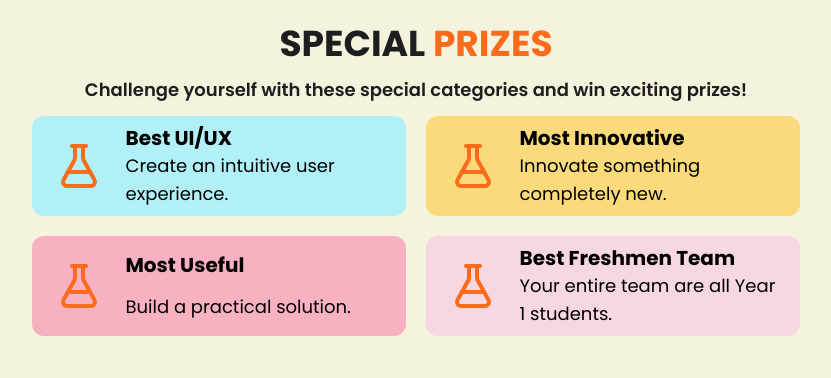
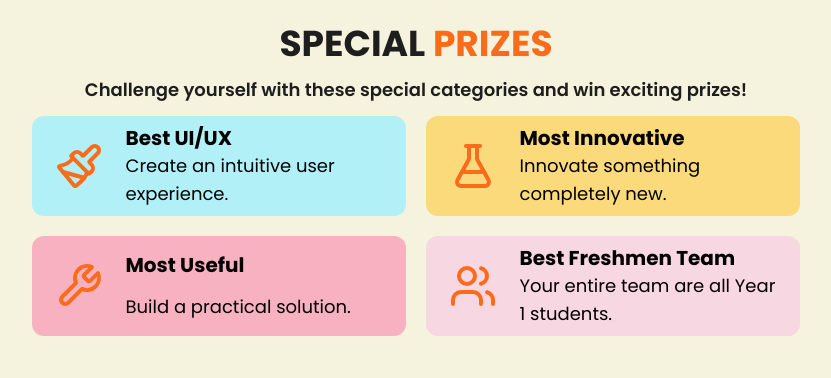
Before and after one commit to DevHub-iLab/summerbuild-2025, a React (Vite) app: page / in a window 1280 px wide. Shown: the part 1040-1418 px from the top of the page, without its empty margins (224-1055 px from the left). Built offline with nearby package versions, Linux system fonts and the light colour scheme; the HTML template or start-up script is replaced by a standard one.

Commit message:
✨ Add icons to ChallengeCards for enhanced visual appeal

```diff
--- a/src/components/Body/Challenge/Challenge.jsx
+++ b/src/components/Body/Challenge/Challenge.jsx
@@ -1,4 +1,5 @@
 import ChallengeCard from "./ChallengeCard.jsx"
+import { FlaskConical, Paintbrush, Wrench, Users } from "lucide-react"
 
 function Challenge() {
     return (
@@ -16,21 +17,25 @@ function Challenge() {
                     color="#B1F0F7"
                     text="Best UI/UX"
                     description="Create an intuitive user experience."
+                    icon={<Paintbrush size={48} color="#fa6b1c" />}
                 />
                 <ChallengeCard
                     color="#FADA7A"
                     text="Most Innovative"
                     description="Innovate something completely new."
+                    icon={<FlaskConical size={48} color="#fa6b1c" />}
                 />
                 <ChallengeCard
                     color="#f7b1c1"
                     text="Most Useful"
                     description="Build a practical solution."
+                    icon={<Wrench size={48} color="#fa6b1c" />}
                 />
                 <ChallengeCard
                     color="#f7d7e1"
                     text="Best Freshmen Team"
                     description="Your entire team are all Year 1 students."
+                    icon={<Users size={48} color="#fa6b1c" />}
                 />
             </div>
         </div>
--- a/src/components/Body/Challenge/ChallengeCard.jsx
+++ b/src/components/Body/Challenge/ChallengeCard.jsx
@@ -1,12 +1,10 @@
-import { FlaskConical } from "lucide-react"
-
 function ChallengeCard(props) {
     return (
         <div
             className="hover:shadow-dh-grey-200/40 col-span-1 grid h-full w-full grid-cols-4 rounded-xl py-2 transition-all duration-300 ease-in-out hover:scale-102 hover:shadow-lg"
             style={{ backgroundColor: props.color }}>
             <div className="col-span-1 flex h-full w-full items-center justify-center px-2 py-4 lg:px-0">
-                <FlaskConical size={48} color="#FA6B1C" />
+                {props.icon}
             </div>
             <div className="col-span-3 flex w-full flex-col items-start justify-around pr-4">
                 <h1 className="text-xl font-bold">{props.text}</h1>
```
